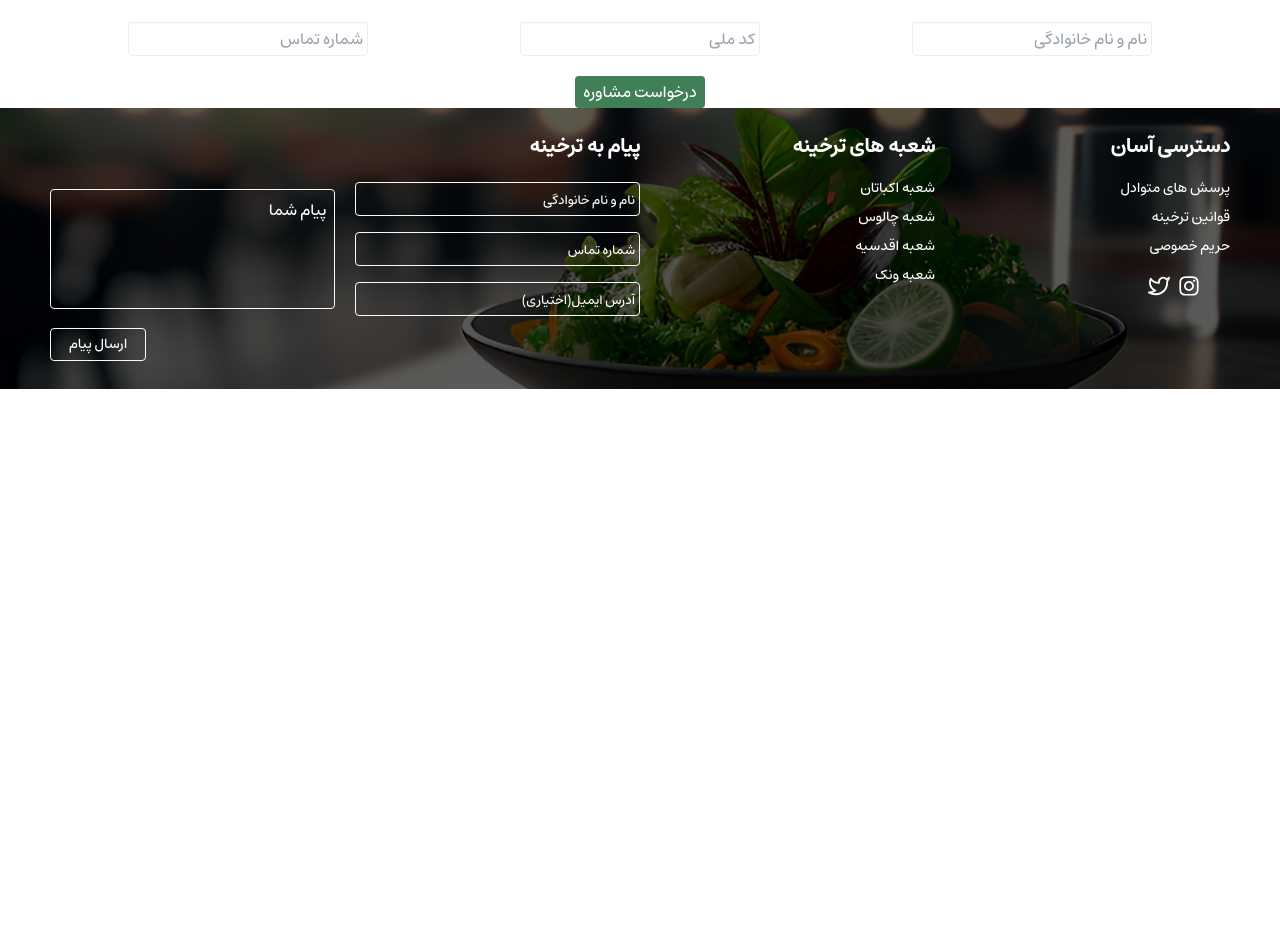
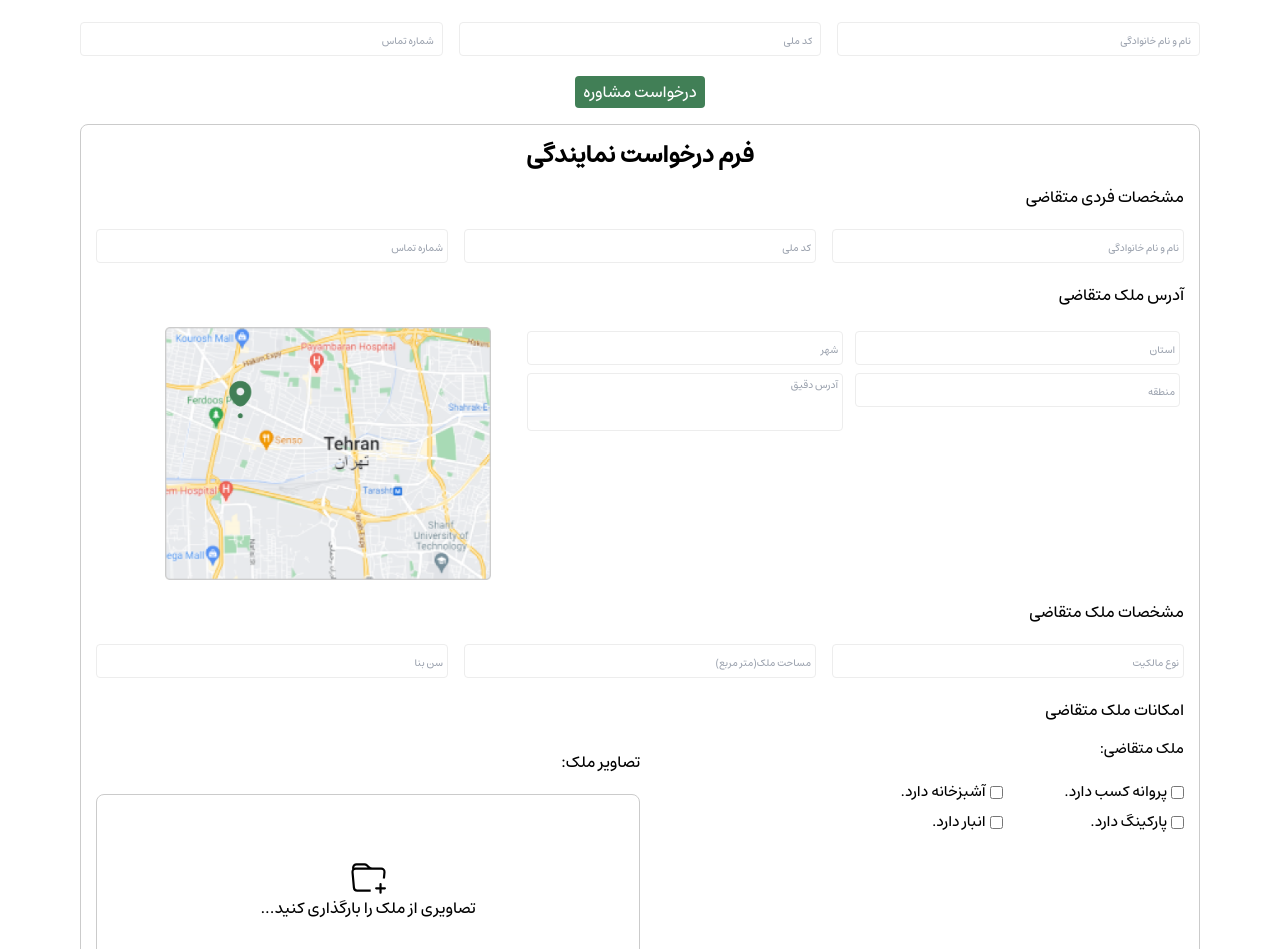
Before and after one commit to Reza0101/order-food, a Next.js app: page /franchise in a window 1280 px wide. Shown: the part 923-1872 px from the top of the page. Before the commit the page ends 1312 px from the top, so only its background shows below. Built offline with nearby package versions, Linux system fonts and the light colour scheme; some icons are missing.

Commit message:
add franchise page

```diff
--- a/pages/franchise.tsx
+++ b/pages/franchise.tsx
@@ -1,4 +1,5 @@
 import Layout from "@/components/Layout";
+import { BsFolderPlus } from "react-icons/bs";
 
 const Franchise = () => {
   const benefits = [
@@ -21,7 +22,8 @@ const Franchise = () => {
         alt=""
       />
 
-      <div className="flex flex-col md:flex-row justify-around my-10 px-[20px] md:px-[50px] gap-5 md:gap-0">
+      <div className="px-[20px] md:px-[60px] lg:px-[80px]">
+        <div className="flex flex-col md:flex-row justify-around my-10 gap-5 md:gap-0">
           <div className="flex items-center justify-around w-full">
             <div>
               <img
@@ -67,12 +69,12 @@ const Franchise = () => {
             </div>
           </div>
         </div>
-      <div className="w-[90%] mx-auto h-[1px] bg-gray-4 my-2"></div>
+        <div className="w-[100%] mx-auto h-[1px] bg-gray-4 my-2"></div>
 
         <p className="text-center text-[18px] md:text-[24px] my-3 font-[700]">
           مزیت دریافت نمایندگی
         </p>
-      <div className="w-full flex justify-center px-[20px] md:px-[60px]">
+        <div className="w-full flex justify-center">
           <div className="grid mb-7 grid-rows-8 grid-cols-1 md:grid-rows-4 md:grid-cols-2  md:gap-x-20">
             {benefits.map((item: any) => (
               <div className="flex items-center justify-center py-1 md:justify-start gap-1">
@@ -87,17 +89,167 @@ const Franchise = () => {
           </div>
         </div>
 
-      <div className="w-[90%] mx-auto h-[1px] bg-gray-4 my-2"></div>
+        <div className="w-[100%] mx-auto h-[1px] bg-gray-4 my-2"></div>
 
         <p className="text-center text-[18px] md:text-[24px] my-3 font-[700]">
           دریافت مشاوره
         </p>
-      <div className="flex flex-col md:flex-row px-[20px] md:px-[60px] gap-4 justify-around my-5">
-        <input type="text" placeholder="نام و نام خانوادگی" className="rounded-4 p-1 outline-none border border-gray-3" />
-        <input type="number" placeholder="کد ملی" className="rounded-4 p-1 outline-none border border-gray-3" />
-        <input type="number" placeholder="شماره تماس" className="rounded-4 p-1 outline-none border border-gray-3" />
+        <div className="flex flex-col md:flex-row gap-4 justify-around my-5">
+          <input
+            type="text"
+            placeholder="نام و نام خانوادگی"
+            className="rounded-4 p-1 placeholder:text-[10px] pr-2 w-full outline-none border border-gray-3"
+          />
+          <input
+            type="number"
+            placeholder="کد ملی"
+            className="rounded-4 p-1 placeholder:text-[10px] pr-2 w-full outline-none border border-gray-3"
+          />
+          <input
+            type="number"
+            placeholder="شماره تماس"
+            className="rounded-4 p-1 placeholder:text-[10px] pr-2 w-full outline-none border border-gray-3"
+          />
         </div>
-      <button className="bg-primary px-2 text-white rounded-4 py-1 block mx-auto">درخواست مشاوره</button>
+        <button className="bg-primary px-2 text-white rounded-4 py-1 block mx-auto">
+          درخواست مشاوره
+        </button>
+
+        <div className="rounded-8 border border-gray-4 my-4 px-[15px]">
+          <p className="text-center text-[18px] md:text-[24px] my-3 font-[700]">
+            فرم درخواست نمایندگی
+          </p>
+          <p>مشخصات فردی متقاضی</p>
+          <div className="flex flex-col md:flex-row gap-4 justify-around my-5">
+            <input
+              type="text"
+              placeholder="نام و نام خانوادگی"
+              className="rounded-4 w-full p-1 outline-none border placeholder:text-[10px] border-gray-3"
+            />
+            <input
+              type="number"
+              placeholder="کد ملی"
+              className="rounded-4 w-full p-1 outline-none border placeholder:text-[10px] border-gray-3"
+            />
+            <input
+              type="number"
+              placeholder="شماره تماس"
+              className="rounded-4 w-full placeholder:text-[10px] p-1 outline-none border border-gray-3"
+            />
+          </div>
+          <p>آدرس ملک متقاضی</p>
+          <div className="flex flex-col my-5 md:flex-row w-full">
+            <div className="w-[100%] md:ml-10 md:w-[50%] lg:w-[60%] flex flex-col md:flex-row">
+              <div>
+                <input
+                  type="text"
+                  placeholder="استان"
+                  className="rounded-4 w-full m-1 placeholder:text-[10px] p-1 outline-none border border-gray-3"
+                />{" "}
+                <input
+                  type="text"
+                  placeholder="منطقه"
+                  className="rounded-4 w-full m-1 placeholder:text-[10px] p-1 outline-none border border-gray-3"
+                />
+              </div>
+              <div className="md:mr-3">
+                <input
+                  type="text"
+                  placeholder="شهر"
+                  className="rounded-4 w-full m-1 placeholder:text-[10px] p-1 outline-none border border-gray-3"
+                />{" "}
+                <textarea
+                  placeholder="آدرس دقیق"
+                  className="rounded-4 resize-none w-full m-1 placeholder:text-[10px] p-1 outline-none border border-gray-3"
+                />
+              </div>
+            </div>
+            <div className="w-[100%] md:w-[50%] lg:w-[30%]">
+              <img
+                className="mx-auto md:w-full lg:w-full block w-full sm:w-[80%]"
+                src="./Images/map.png"
+                alt=""
+              />
+            </div>
+          </div>
+          <p>مشخصات ملک متقاضی</p>
+          <div className="flex flex-col md:flex-row gap-4 justify-around my-5">
+            <input
+              type="text"
+              placeholder="نوع مالکیت"
+              className="rounded-4 w-full placeholder:text-[10px] p-1 outline-none border border-gray-3"
+            />
+            <input
+              type="number"
+              placeholder="مساحت ملک(متر مربع)"
+              className="rounded-4 w-full placeholder:text-[10px] p-1 outline-none border border-gray-3"
+            />
+            <input
+              type="number"
+              placeholder="سن بنا"
+              className="rounded-4 w-full placeholder:text-[10px] p-1 outline-none border border-gray-3"
+            />
+          </div>
+          <div className="my-5">
+            <p>امکانات ملک متقاضی</p>
+            <div className="flex items-start mt-4 flex-col md:flex-row justify-evenly">
+              <div className="w-full md:w-1/2 text-[12px] md:text-[15px]">
+                <p className="text-start">ملک متقاضی:</p>
+                <div className="flex mt-5 w-2/3 justify-between items-center">
+                  <div className="flex w-1/2 gap-1 items-center">
+                    <input
+                      className="cursor-pointer"
+                      type="checkbox"
+                      name=""
+                      id=""
+                    />{" "}
+                    <p>پروانه کسب دارد.</p>
+                  </div>
+                  <div className="flex w-1/2 gap-1 items-center">
+                    <input
+                      className="cursor-pointer"
+                      type="checkbox"
+                      name=""
+                      id=""
+                    />{" "}
+                    <p>آشبزخانه دارد.</p>
+                  </div>
+                </div>
+                <div className="flex mt-2 items-center w-2/3 justify-between">
+                  <div className="flex w-1/2 gap-1 items-center">
+                    <input
+                      className="cursor-pointer"
+                      type="checkbox"
+                      name=""
+                      id=""
+                    />{" "}
+                    <p>پارکینگ دارد.</p>
+                  </div>
+                  <div className="flex w-1/2 gap-1 items-center">
+                    <input
+                      className="cursor-pointer"
+                      type="checkbox"
+                      name=""
+                      id=""
+                    />{" "}
+                    <p>انبار دارد.</p>
+                  </div>
+                </div>
+              </div>
+              <div className="w-full md:w-1/2">
+                <p className="text-start pt-3">تصاویر ملک:</p>
+                <div className="border mt-5 cursor-pointer flex-col border-gray-4 rounded-8 w-full flex items-center justify-center h-[192px]">
+                  <BsFolderPlus className="text-[35px]" />
+                  <p>تصاویری از ملک را بارگذاری کنید...</p>
+                </div>
+              </div>
+            </div>
+            <button className="bg-primary text-white rounded-4 px-3 py-1 block mx-auto mt-5">
+              ثبت اطلاعات
+            </button>
+          </div>
+        </div>
+      </div>
     </Layout>
   );
 };
```
Lines whose indentation alone changed are shown as unchanged.
